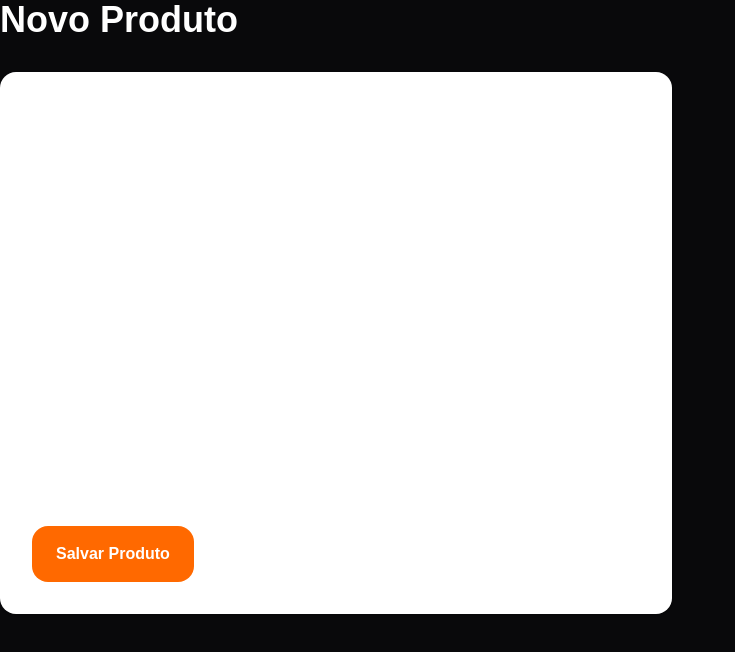
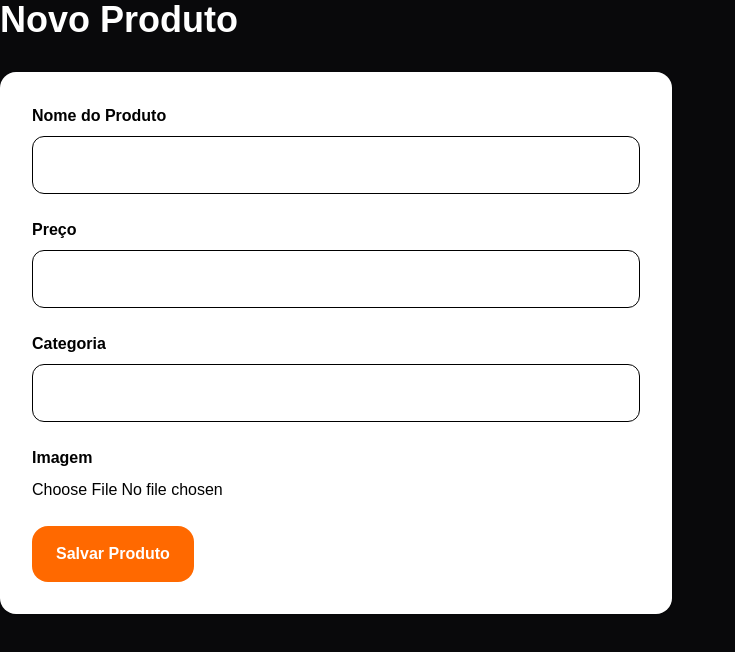
Before and after one commit to davidmartinsms95-design/globalseller, a Next.js app: page /dashboard/products/new in a window 1280 px wide. Shown: the top 652 px of the page, without its empty margins (0-735 px from the left). Built offline with nearby package versions, Linux system fonts and the light colour scheme; no server answers; sample sign-in values are in the browser's storage.

Commit message:
Fix frontend upload integration

```diff
--- a/app/dashboard/products/new/page.tsx
+++ b/app/dashboard/products/new/page.tsx
@@ -15,31 +15,18 @@ export default function NewProductPage() {
 
     if (!file) return
 
-    const reader = new FileReader()
+    const formData = new FormData()
 
-    reader.readAsDataURL(file)
+    formData.append('file', file)
 
-    reader.onloadend = async () => {
-      const response = await fetch(
-        '/api/upload',
-        {
-          method: 'POST',
+    const response = await fetch('/api/upload', {
+      method: 'POST',
+      body: formData,
+    })
 
-          headers: {
-            'Content-Type':
-              'application/json',
-          },
+    const data = await response.json()
 
-          body: JSON.stringify({
-            image: reader.result,
-          }),
-        }
-      )
-
-      const data = await response.json()
-
-      setImage(data.url)
-    }
+    setImage(data.url)
   }
 
   async function handleCreateProduct() {
@@ -76,7 +63,7 @@ export default function NewProductPage() {
 
       <div className="rounded-2xl bg-white p-8 shadow">
         <div className="mb-6">
-          <label className="mb-2 block font-bold">
+          <label className="mb-2 block font-bold text-black">
             Nome do Produto
           </label>
 
@@ -84,12 +71,12 @@ export default function NewProductPage() {
             type="text"
             value={title}
             onChange={(e) => setTitle(e.target.value)}
-            className="w-full rounded-xl border p-4"
+            className="w-full rounded-xl border p-4 text-black"
           />
         </div>
 
         <div className="mb-6">
-          <label className="mb-2 block font-bold">
+          <label className="mb-2 block font-bold text-black">
             Preço
           </label>
 
@@ -97,12 +84,12 @@ export default function NewProductPage() {
             type="number"
             value={price}
             onChange={(e) => setPrice(e.target.value)}
-            className="w-full rounded-xl border p-4"
+            className="w-full rounded-xl border p-4 text-black"
           />
         </div>
 
         <div className="mb-6">
-          <label className="mb-2 block font-bold">
+          <label className="mb-2 block font-bold text-black">
             Categoria
           </label>
 
@@ -110,19 +97,19 @@ export default function NewProductPage() {
             type="text"
             value={category}
             onChange={(e) => setCategory(e.target.value)}
-            className="w-full rounded-xl border p-4"
+            className="w-full rounded-xl border p-4 text-black"
           />
         </div>
 
         <div className="mb-6">
-          <label className="mb-2 block font-bold">
+          <label className="mb-2 block font-bold text-black">
             Imagem
           </label>
 
           <input
             type="file"
             onChange={handleUpload}
-            className="w-full"
+            className="w-full text-black"
           />
 
           {image && (
```
